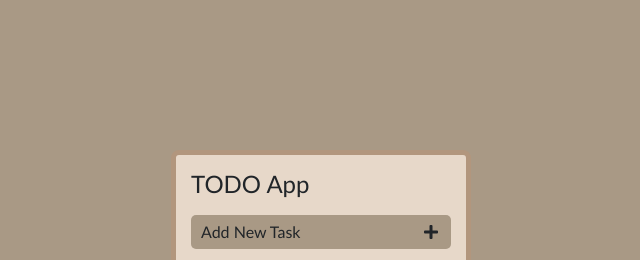
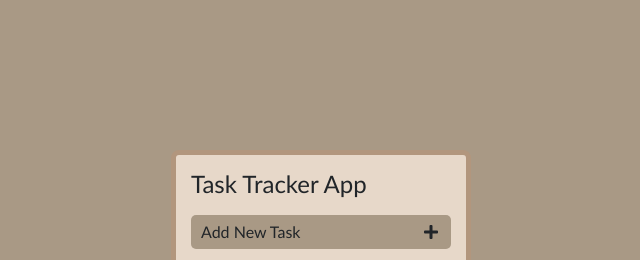
Before and after one commit to alexialorenzana/TaskTrackerApp, a plain HTML site: page index.html in a window 1280 px wide. Shown: the top 260 px of the page, without its empty margins (319-959 px from the left). Drawn offline with nearby package versions, Linux system fonts and the light colour scheme.

Commit message:
changed app name

```diff
--- a/index.html
+++ b/index.html
@@ -17,7 +17,7 @@
 
 <body>
 <div class="app">
-<h4 class="mb-3">TODO App</h4>
+<h4 class="mb-3">Task Tracker App</h4>
 
 
 <div id="addNew" data-bs-toggle="modal" data-bs-target="#form">
```
